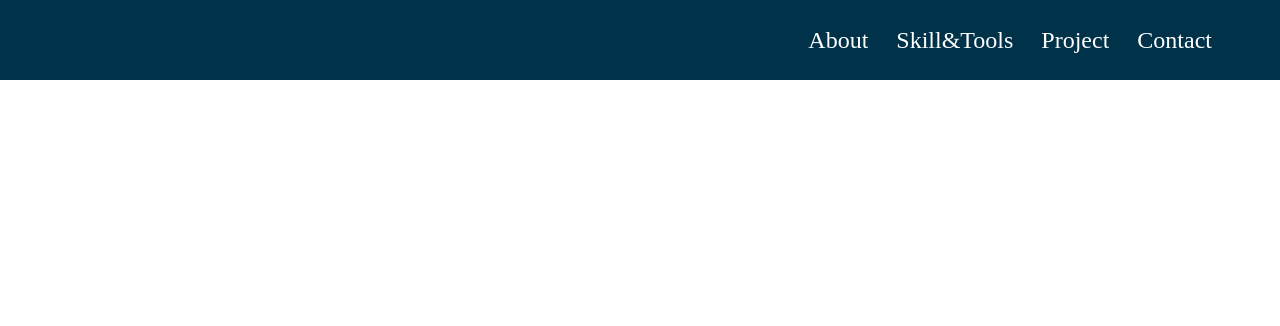
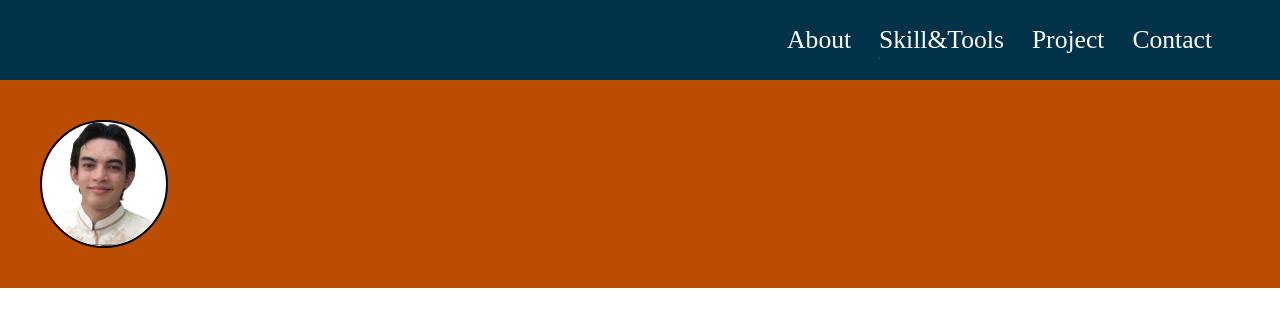
Before and after one commit to RiasGremoryHSDXD/WebsitePortfolio, a React (Vite) app in the folder Portfolio/: page / in a window 1280 px wide. Shown: the top 326 px of the page. Built offline with nearby package versions, Linux system fonts and the light colour scheme.

Commit message:
Chaging some file and added necessary file for the main section

```diff
--- a/Portfolio/src/App.tsx
+++ b/Portfolio/src/App.tsx
@@ -1,9 +1,11 @@
 import Header from "./Header.tsx"
+import Main from "./MainSection/Main.tsx"
 
 function App() {
   return (
     <>
       <Header/>
+      <Main/>
     </>
   )
 }
--- a/Portfolio/src/Header.tsx
+++ b/Portfolio/src/Header.tsx
@@ -6,10 +6,10 @@ function Header()
     <header className="xl:px-17 lg:px-15 md:justify-end md:px-10 header-design">
         <nav>
             <ul className="2xl:text-3xl 2xl:space-x-10 xl:space-x-7 lg:space-x-6 ul-design">
-                <li>About</li>
-                <li>Skill&Tools</li>
-                <li>Project</li>
-                <li>Contact</li>
+                <li className='li-design'>About</li>
+                <li className='li-design'>Skill&Tools</li>
+                <li className='li-design'>Project</li>
+                <li className='li-design'>Contact</li>
             </ul>
         </nav>
     </header>
--- /dev/null
+++ b/Portfolio/src/MainSection/AboutSection.tsx
@@ -0,0 +1,14 @@
+import '../css/AboutSection.css'
+import Profile from './Profile.tsx'
+import CreateInfo from './CreatorInfo.tsx'
+
+function AboutSection()
+{
+    return(
+    <>
+    <Profile/>
+    <CreateInfo/>
+    </>)
+}
+
+export default AboutSection
--- /dev/null
+++ b/Portfolio/src/MainSection/CreatorInfo.tsx
@@ -0,0 +1,8 @@
+import '../css/CreateInfo.css'
+
+function CreateInfo()
+{
+    return(<></>)
+}
+
+export default CreateInfo
--- /dev/null
+++ b/Portfolio/src/MainSection/Main.tsx
@@ -0,0 +1,13 @@
+import '../css/Main.css'
+import AboutSection from './AboutSection.tsx'
+
+function Main()
+{
+    return(
+    <div className='2xl:px-30 p-10 w-full bg-amber-700'>
+        <AboutSection/>
+    </div>
+    )
+}
+
+export default Main
--- /dev/null
+++ b/Portfolio/src/MainSection/Profile.tsx
@@ -0,0 +1,12 @@
+import '../css/Profile.css'
+import profile_pic from '../assets/Profile.png'
+
+function Profile(){
+    return(
+    <>
+        <img className='rounded-full bg-white border-black border-2 w-32 h-32 object-cover' src={profile_pic} alt="profile_pic"/>
+    </>
+    )
+}
+
+export default Profile
--- a/Portfolio/src/css/Header.css
+++ b/Portfolio/src/css/Header.css
@@ -9,10 +9,14 @@
 
 @layer components{
     .header-design {
-        @apply flex justify-center items-center bg-[#003249] w-full h-[10vh] text-lg text-defaultColor font-defaultFont
+        @apply sticky top-0 flex justify-center items-center bg-[#003249] w-full h-[10vh] text-defaultColor font-defaultFont;
     }
 
-    .ul-design{
-        @apply text-2xl flex flex-row space-x-5
+    .ul-design {
+        @apply flex flex-row space-x-5;
+    }
+
+    .li-design {
+        @apply [font-size:_clamp(4px,2vw,4rem)];
     }
 }
```
Also changed, not shown: Portfolio/src/css/AboutSection.css (added), Portfolio/src/css/CreateInfo.css (added), Portfolio/src/css/Main.css (added), Portfolio/src/css/Profile.css (added).
